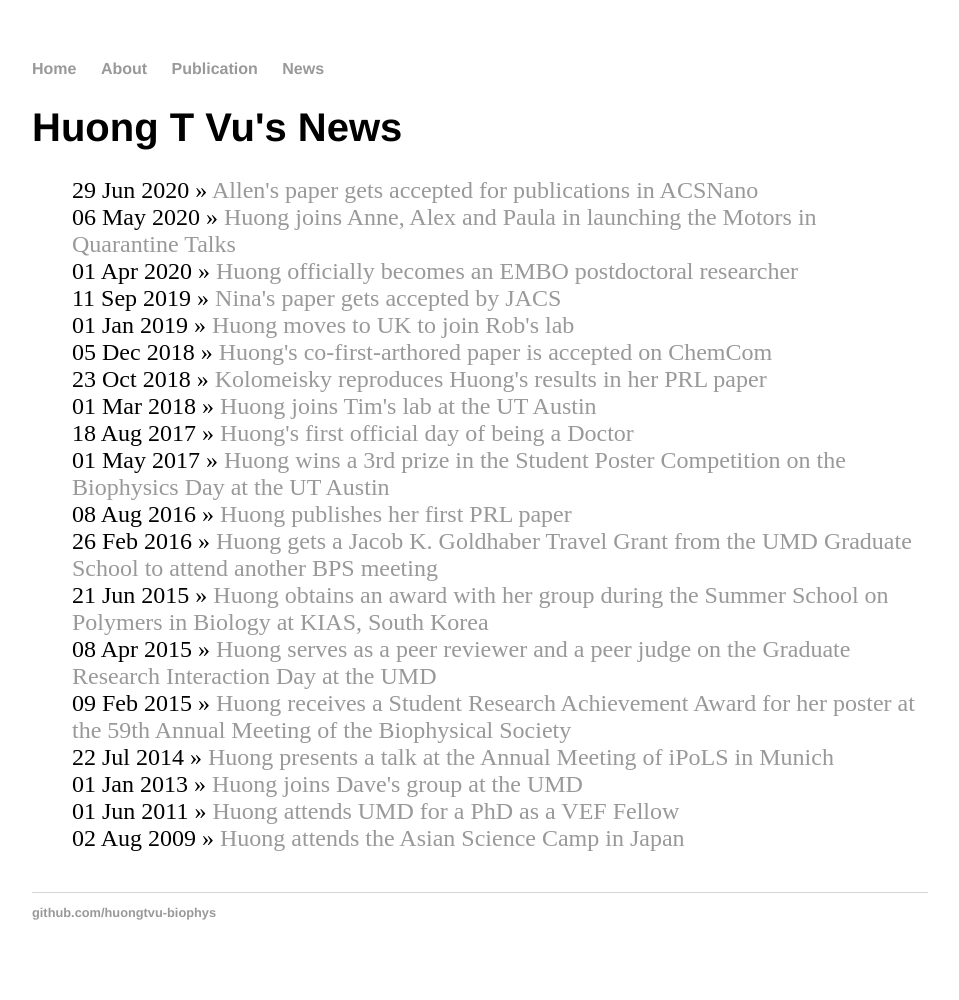
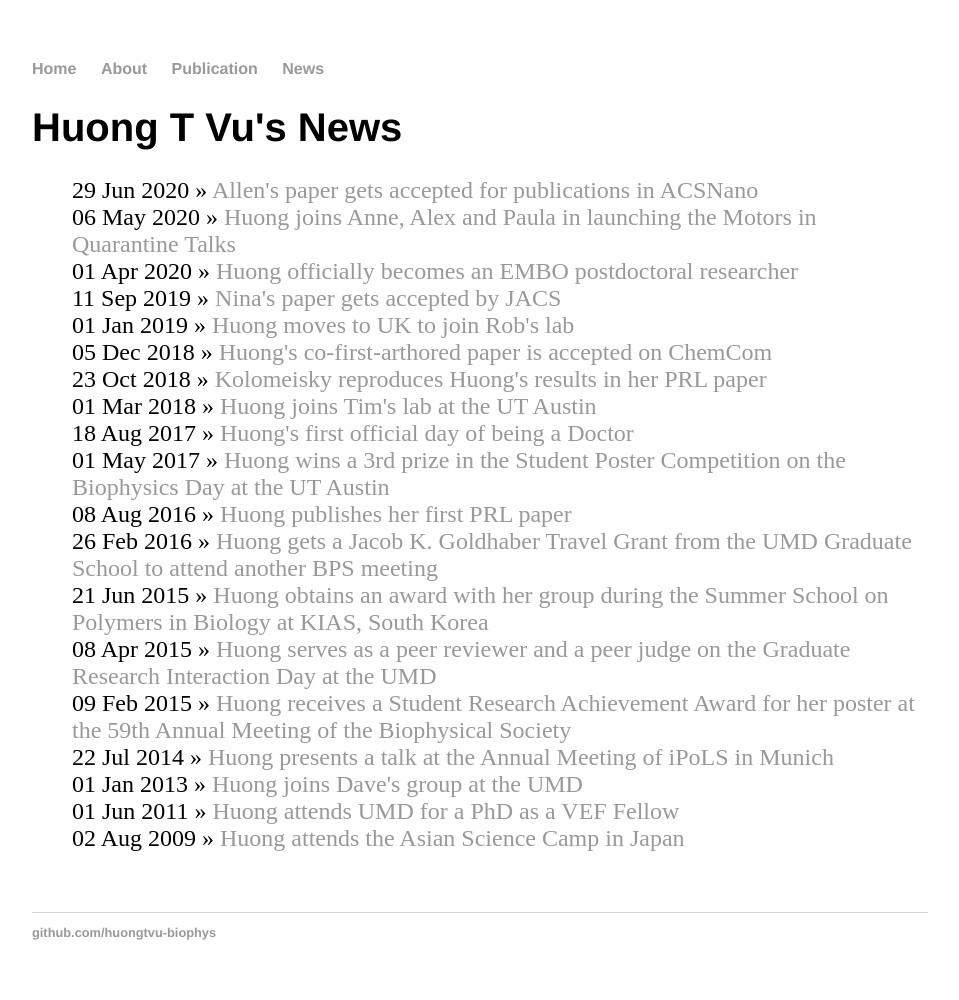
Before and after one commit to huongtvu-biophys/huongtvu-biophys, a Jekyll site: the page built from news/index.html, in a window 1280 px wide. Shown: the whole page, without its empty margins (160-1119 px from the left). Built offline with Jekyll 4.4.1, drawn with Linux system fonts in a browser that asks for light colours.

Commit message:
Update main.css

```diff
--- a/css/main.css
+++ b/css/main.css
@@ -34,7 +34,7 @@ footer {
 }
 
 ul.posts {
-    margin: 20px auto 40px;
+    margin: 20px auto 60px;
     font-size: 1.5em;
 }
 
```
